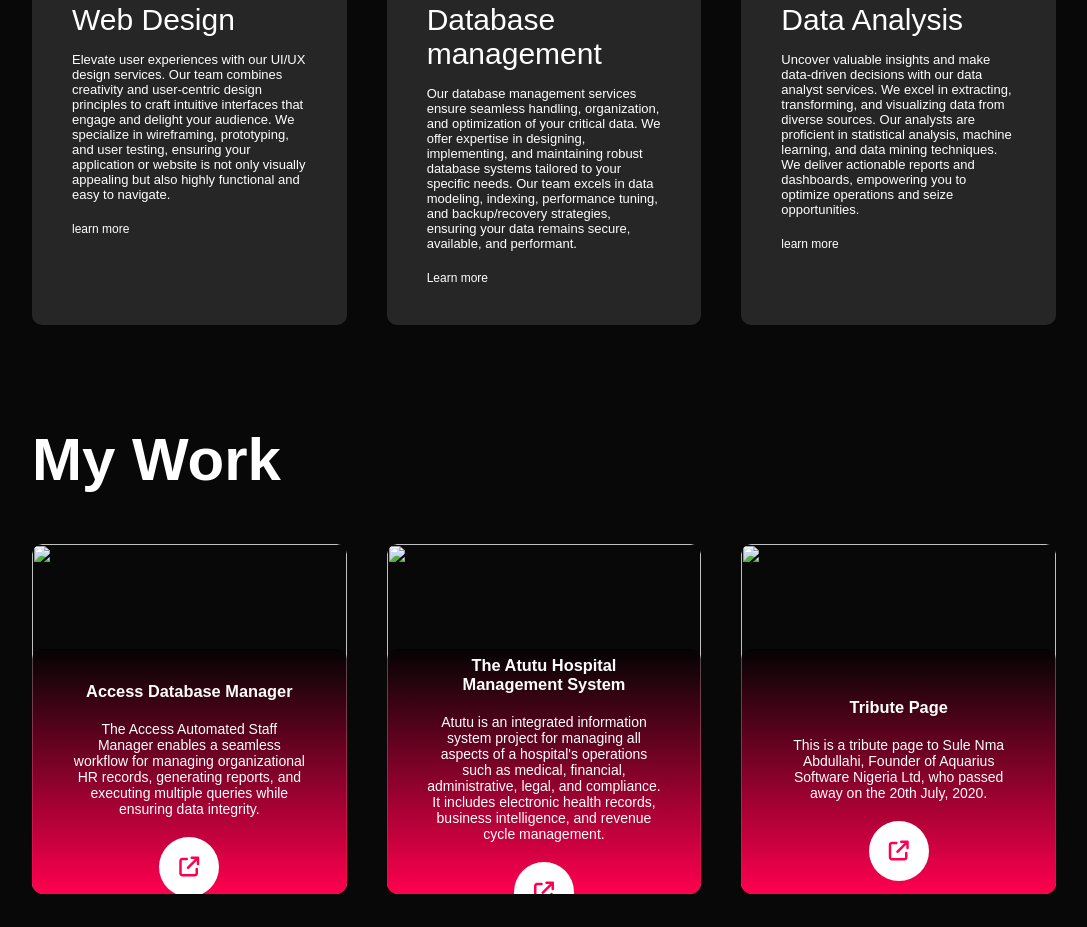
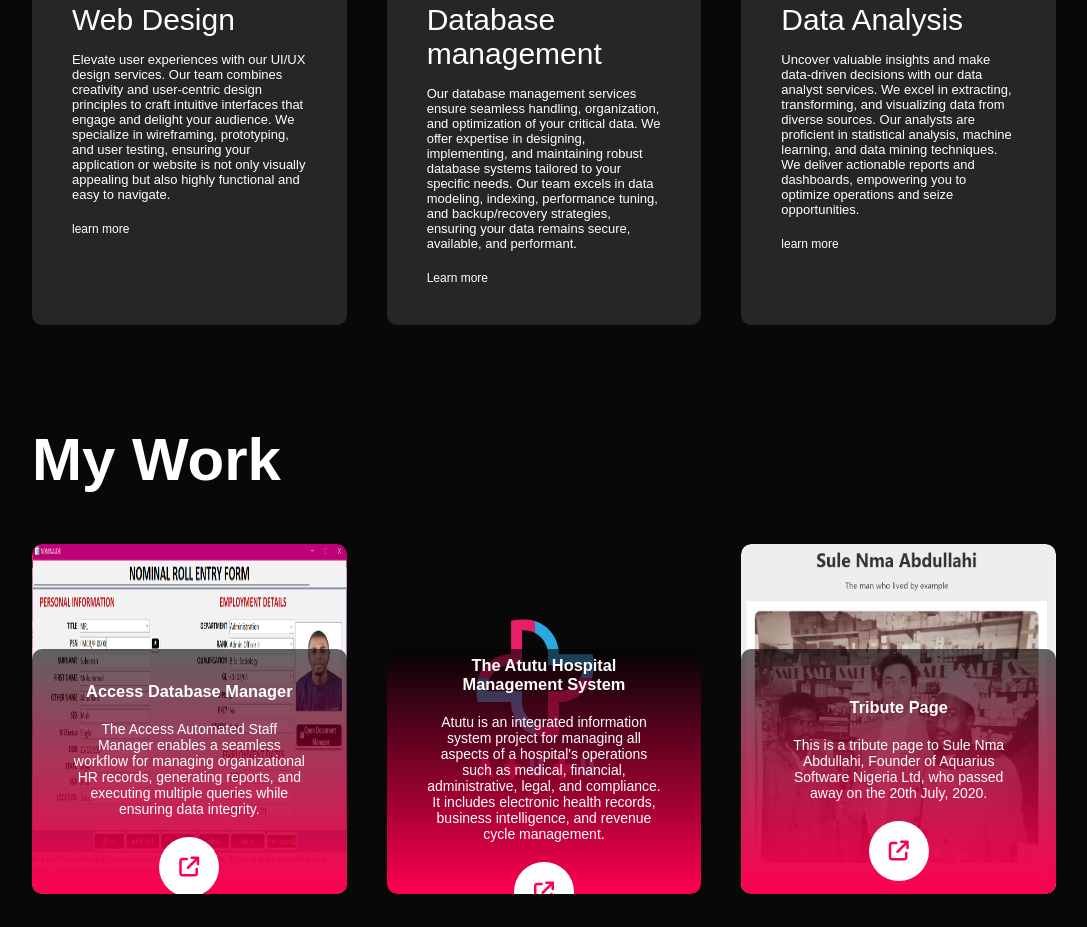
Before and after one commit to Badoko/My-Portfolio, a plain HTML site: page index.html in a window 1280 px wide. Shown: the part 1870-2797 px from the top of the page, without its empty margins (96-1183 px from the left). Drawn offline with Linux system fonts and the light colour scheme.

Commit message:
index.html

```diff
--- a/index.html
+++ b/index.html
@@ -11,7 +11,7 @@
     <div id="header">
         <div class="container">
             <nav>
-                <img src="/images/Lvbckg.png" alt="logo" class="logo">
+                <img src="Lvbckg.png" alt="logo" class="logo">
                 <ul id="sidemenu">
                     <li><a href="#header">Home</a></li>
                     <li><a href="#about">About</a></li>
@@ -31,7 +31,7 @@
         <div class="container">
             <div class="row">
                 <div class="about-col-1">
-                    <img src="images/mddb.png" alt="">
+                    <img src="mddb.png" alt="">
                 </div>
                 <div class="about-col-2">
                     <h1 class="sub-title">About Me</h1>
@@ -107,7 +107,7 @@
         <h1 class="sub-title">My Work</h1>
         <div class="work-list">
             <div class="work">
-                <img src="/images/work1dtb.PNG" alt="">
+                <img src="work1dtb.PNG" alt="">
                 <div class="layer">
                     <h3>Access Database Manager</h3>
                     <p>The Access Automated Staff Manager enables a seamless workflow for managing organizational HR records, generating reports, and executing multiple queries while ensuring data integrity.</p>
@@ -115,7 +115,7 @@
                 </div>
             </div>
             <div class="work">
-                <img src="/images/ATUTULOGO.svg" alt="">
+                <img src="ATUTULOGO.svg" alt="">
                 <div class="layer">
                     <h3>The Atutu Hospital Management System</h3>
                     <p>Atutu is an integrated information system project for managing all aspects of a hospital's operations such as medical, financial, administrative, legal, and compliance. It includes electronic health records, business intelligence, and revenue cycle management.</p>
@@ -123,7 +123,7 @@
                 </div>
             </div>
             <div class="work">
-                <img src="/images/work2.PNG" alt="">
+                <img src="/work2.PNG" alt="">
                 <div class="layer">
                     <h3>Tribute Page</h3>
                     <p>This is a tribute page to Sule Nma Abdullahi, Founder of Aquarius Software Nigeria Ltd, who passed away on the 20th July, 2020.</p>
```
